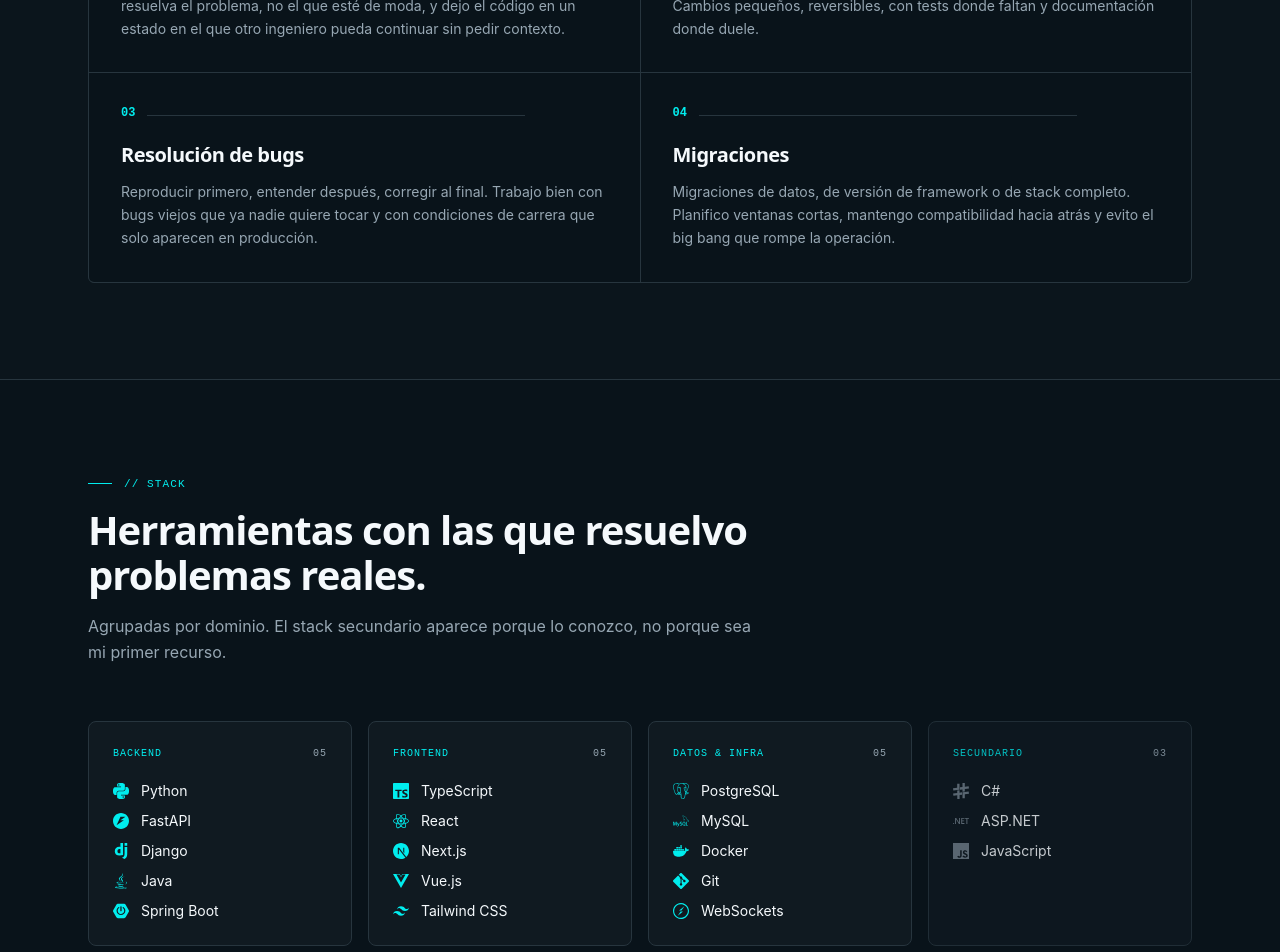
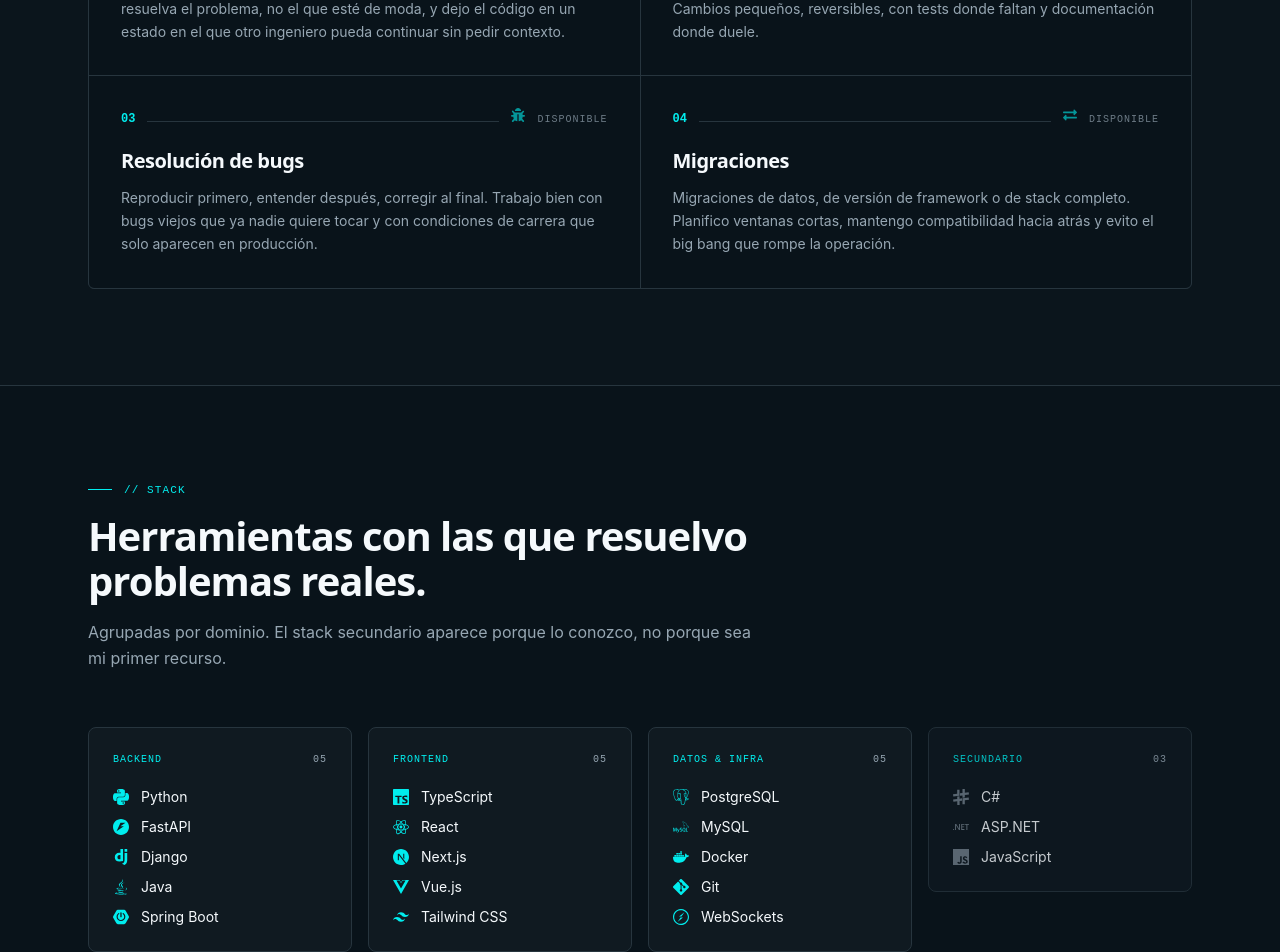
Before and after one commit to Gerardoprogramer/personal-site, a Next.js app: page / in a window 1280 px wide. Shown: the part 4840-5792 px from the top of the page. Built offline with nearby package versions, Linux system fonts and the light colour scheme.

Commit message:
feat: enhance Services and Stack components with improved animations and transitions

```diff
--- a/components/sections/Services.tsx
+++ b/components/sections/Services.tsx
@@ -24,18 +24,21 @@
                     {services(t).map((s) => (
                         <div
                             key={s.id}
-                            className="group bg-background p-8 transition-colors hover:bg-surface"
+                            className="group relative bg-background p-8 transition-all duration-300 hover:z-10 hover:bg-surface hover:shadow-lg hover:shadow-black/20"
                         >
                             <div className="flex items-baseline gap-3">
                                 <span className="font-mono-tech text-xs font-semibold text-primary">
                                     {s.id}
                                 </span>
-                                <span className="h-px flex-1 bg-border" />
-                                <span className="font-mono-tech text-[10px] uppercase tracking-widest text-muted-foreground opacity-0 transition-opacity group-hover:opacity-100">
+                                <span className="relative h-px flex-1 overflow-hidden bg-border">
+                                    <span className="absolute inset-y-0 left-0 w-full origin-left scale-x-0 bg-primary transition-transform duration-500 ease-out group-hover:scale-x-100" />
+                                </span>
+                                <s.icon className="size-3.5 text-primary/60 transition-all duration-300 group-hover:text-primary group-hover:drop-shadow-[0_0_6px_var(--color-primary)]" />
+                                <span className="font-mono-tech text-[10px] uppercase tracking-widest text-muted-foreground/70 transition-colors duration-300 group-hover:text-primary">
                                     {t.services.disponible}
                                 </span>
                             </div>
-                            <h3 className="mt-5 font-display text-xl font-semibold tracking-tight">
+                            <h3 className="mt-5 font-display text-xl font-semibold tracking-tight transition-transform duration-300 group-hover:translate-x-0.5">
                                 {s.title}
                             </h3>
                             <p className="mt-3 text-sm leading-relaxed text-muted-foreground">
--- a/components/sections/Stack.tsx
+++ b/components/sections/Stack.tsx
@@ -16,17 +16,18 @@
                     description={t.Stack.Header.description}
                 />
 
-                <div className="mt-14 grid gap-4 md:grid-cols-2 lg:grid-cols-4">
+                <div className="mt-14 grid items-start gap-4 md:grid-cols-2 lg:grid-cols-4">
                     {stackGroups(t).map((group) => (
                         <div
                             key={group.id}
-                            className={`surface-card p-6 ${group.secondary ? "opacity-80" : ""}`}
+                            className={`surface-card group p-6 transition-all duration-300 hover:border-primary/40 hover:shadow-lg hover:shadow-black/20 ${group.secondary ? "opacity-80 hover:opacity-100" : ""
+                                }`}
                         >
                             <div className="flex items-center justify-between">
                                 <div className="font-mono-tech text-[10px] uppercase tracking-widest text-primary">
                                     {group.label}
                                 </div>
-                                <div className="font-mono-tech text-[10px] uppercase tracking-widest text-muted-foreground">
+                                <div className="font-mono-tech text-[10px] uppercase tracking-widest text-muted-foreground transition-colors duration-300 group-hover:text-primary">
                                     {group.items.length.toString().padStart(2, "0")}
                                 </div>
                             </div>
@@ -36,12 +37,12 @@
                                     return (
                                         <li
                                             key={item}
-                                            className="flex items-center gap-3 text-sm text-foreground"
+                                            className="flex items-center gap-3 text-sm text-foreground transition-transform duration-200 hover:translate-x-1"
                                         >
                                             {Icon ? (
                                                 <Icon
                                                     aria-hidden="true"
-                                                    className={`size-4 shrink-0 ${group.secondary
+                                                    className={`size-4 shrink-0 transition-colors duration-200 ${group.secondary
                                                         ? "text-muted-foreground/70"
                                                         : "text-primary"
                                                         }`}
```
Also changed, not shown: content/Services.ts (+7 -0 lines).
